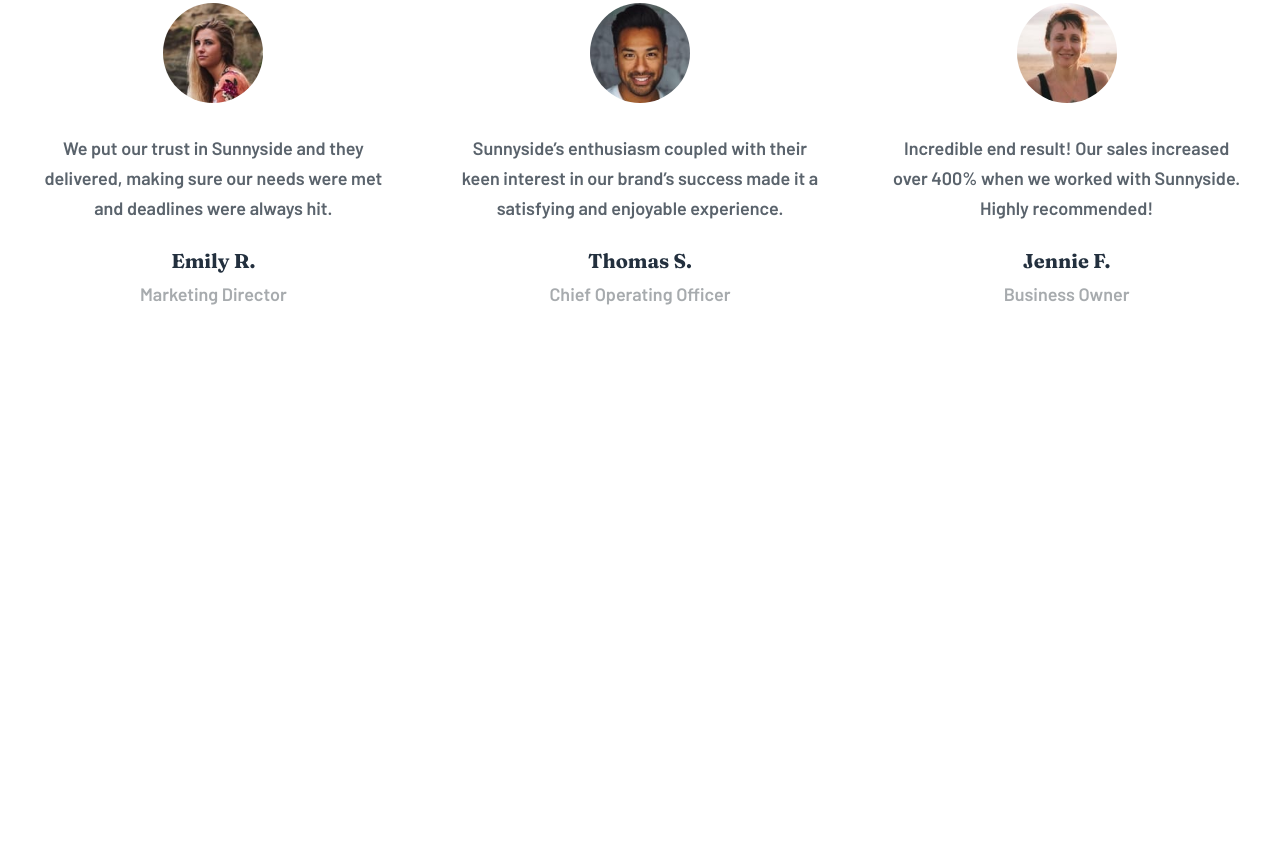
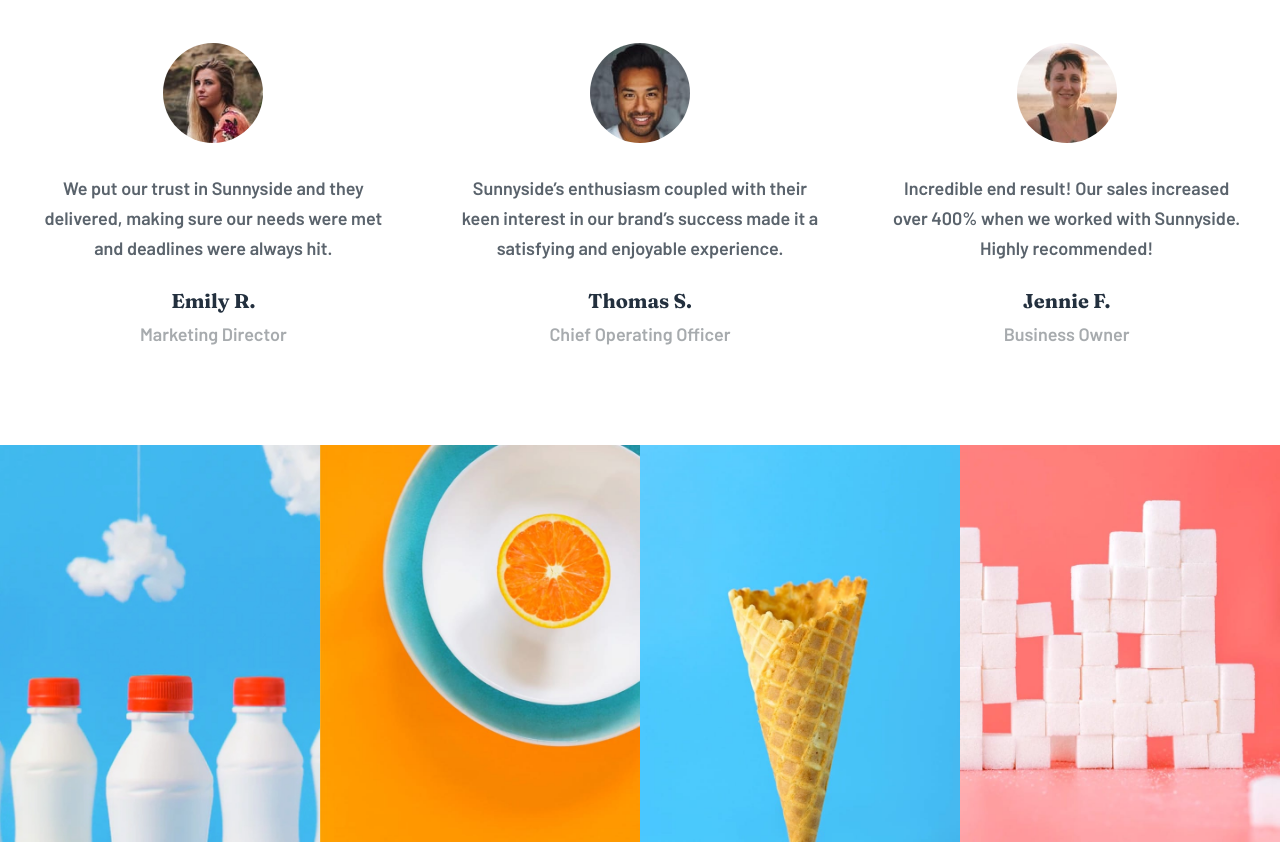
Before and after one commit to santiago-jv/sunnyside-agency-landing-page, a plain HTML site: page index.html in a window 1280 px wide. Shown: the part 2542-3384 px from the top of the page. Before the commit the page ends 2907 px from the top, so only its background shows below. Drawn offline with Linux system fonts and the light colour scheme.

Commit message:
decorations section implemented

```diff
--- a/index.html
+++ b/index.html
@@ -12,6 +12,7 @@
     <link rel="stylesheet" href="./styles/about-section.css">
     <link rel="stylesheet" href="./styles/testimonials.css">
     <link rel="stylesheet" href="./styles/main-content.css">
+    <link rel="stylesheet" href="./styles/decorations.css">
     <link rel="preconnect" href="https://fonts.googleapis.com">
     <link rel="preconnect" href="https://fonts.gstatic.com" crossorigin>
     <link href="https://fonts.googleapis.com/css2?family=Barlow:wght@600&family=Fraunces:wght@700;900&display=swap" rel="stylesheet">
@@ -172,6 +173,25 @@
             </article>
         </div>
     </section>
+
+    <section class="decorations-section">
+
+        <img src="./images/desktop/image-gallery-milkbottles.jpg" alt="Milkbottles Descoration" class="decorations-section__decoration decorations-section__decoration--desktop">
+        <img src="./images/mobile/image-gallery-milkbottles.jpg" alt="Milkbottles Descoration" class="decorations-section__decoration decorations-section__decoration--mobile">
+
+
+        <img src="./images/desktop/image-gallery-orange.jpg" alt="Orange Decotarion" class="decorations-section__decoration decorations-section__decoration--desktop">
+        <img src="./images/mobile/image-gallery-orange.jpg" alt="Orange Decotarion" class="decorations-section__decoration decorations-section__decoration--mobile">
+
+
+        <img src="./images/desktop/image-gallery-cone.jpg" alt="Cone Decoration" class="decorations-section__decoration decorations-section__decoration--desktop">
+        <img src="./images/mobile/image-gallery-cone.jpg" alt="Cone Decoration" class="decorations-section__decoration decorations-section__decoration--mobile">
+
+
+        <img src="./images/desktop/image-gallery-sugarcubes.jpg" alt="Sugarcubes Decoration" class="decorations-section__decoration decorations-section__decoration--desktop">
+        <img src="./images/mobile/image-gallery-sugar-cubes.jpg" alt="Sugarcubes Decoration" class="decorations-section__decoration decorations-section__decoration--mobile">
+
+    </section>
     <script src="./scripts/main.js"></script>
 </body>
 </html>
--- a/styles/about-section.css
+++ b/styles/about-section.css
@@ -14,12 +14,12 @@
 }
 .about-section__item{
     position: relative;
-
 }
 .about-section__item--1{ grid-area: 1 / 1 / 2 / 2; }
 .about-section__item--2 { grid-area: 2 / 1 / 3 / 2; }
 .about-section__item--3 { grid-area: 3 / 1 / 4 / 2; }
 .about-section__item--4 { grid-area: 4 / 1 / 5 / 2; }
+
 
 .item__image, .item__image-background{
     width: 100%;
--- /dev/null
+++ b/styles/decorations.css
@@ -0,0 +1,26 @@
+.decorations-section{
+    display: grid;
+    grid-template-columns: repeat(2, 1fr);
+    grid-template-rows: repeat(2, 1fr);
+}
+.decorations-section__decoration{
+    width: 100%;
+}
+.decorations-section__decoration--desktop{
+    display: none;
+}
+@media screen and (min-width:768px) {
+    .decorations-section{
+        display: grid;
+        grid-template-columns: repeat(4, 1fr);
+        grid-template-rows: 1fr;
+    }
+
+
+    .decorations-section__decoration--mobile{
+        display: none;
+    }
+    .decorations-section__decoration--desktop{
+        display: block;
+    }
+}
--- a/styles/testimonials.css
+++ b/styles/testimonials.css
@@ -1,5 +1,5 @@
 .testimonials{
-    margin: 6rem 0;
+    margin: 10rem 0;
 }
 .testimonials__title{
     text-align: center;
```
Also changed, not shown: images/desktop/image-gallery-cone.jpg (added), images/desktop/image-gallery-milkbottles.jpg (added), images/desktop/image-gallery-orange.jpg (added), images/desktop/image-gallery-sugarcubes.jpg (added), images/mobile/image-gallery-cone.jpg (added), images/mobile/image-gallery-milkbottles.jpg (added), images/mobile/image-gallery-orange.jpg (added), images/mobile/image-gallery-sugar-cubes.jpg (added), images/mobile/image-gallery-sugarcubes.jpg (added).
